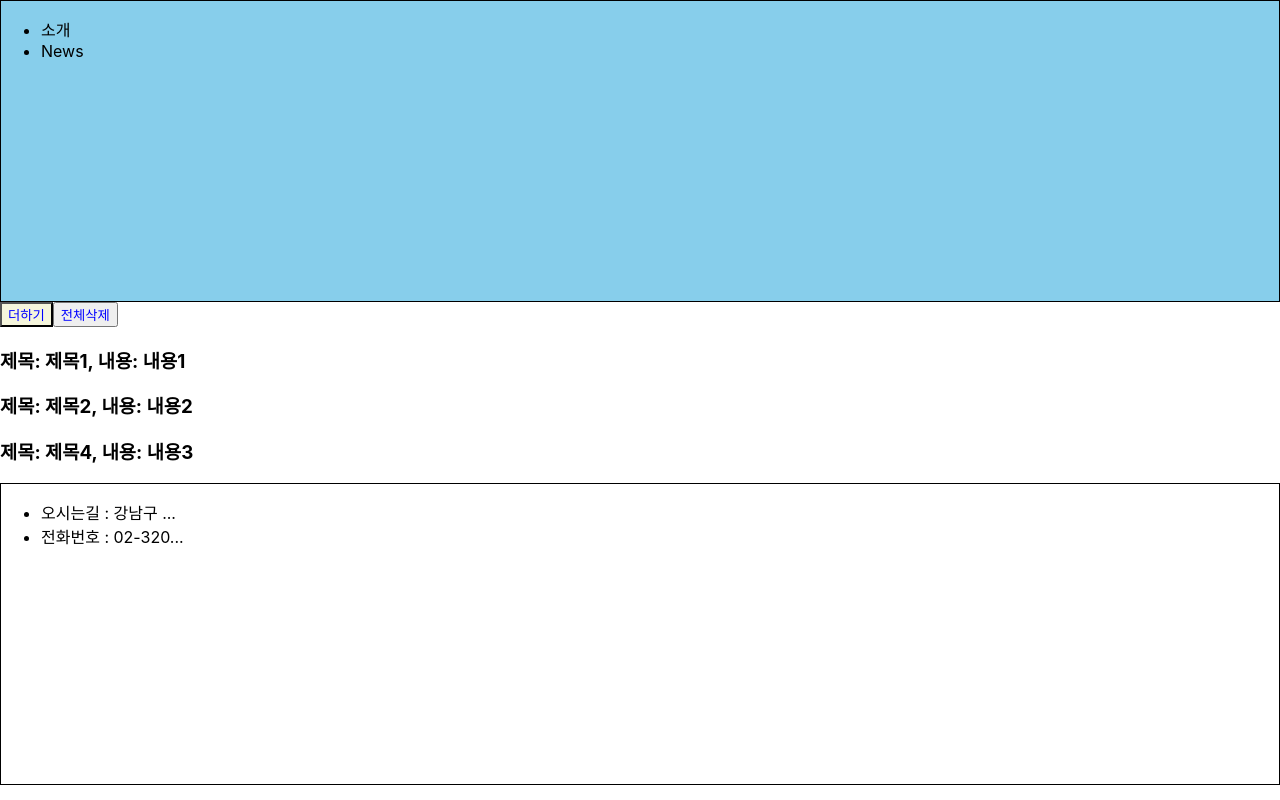
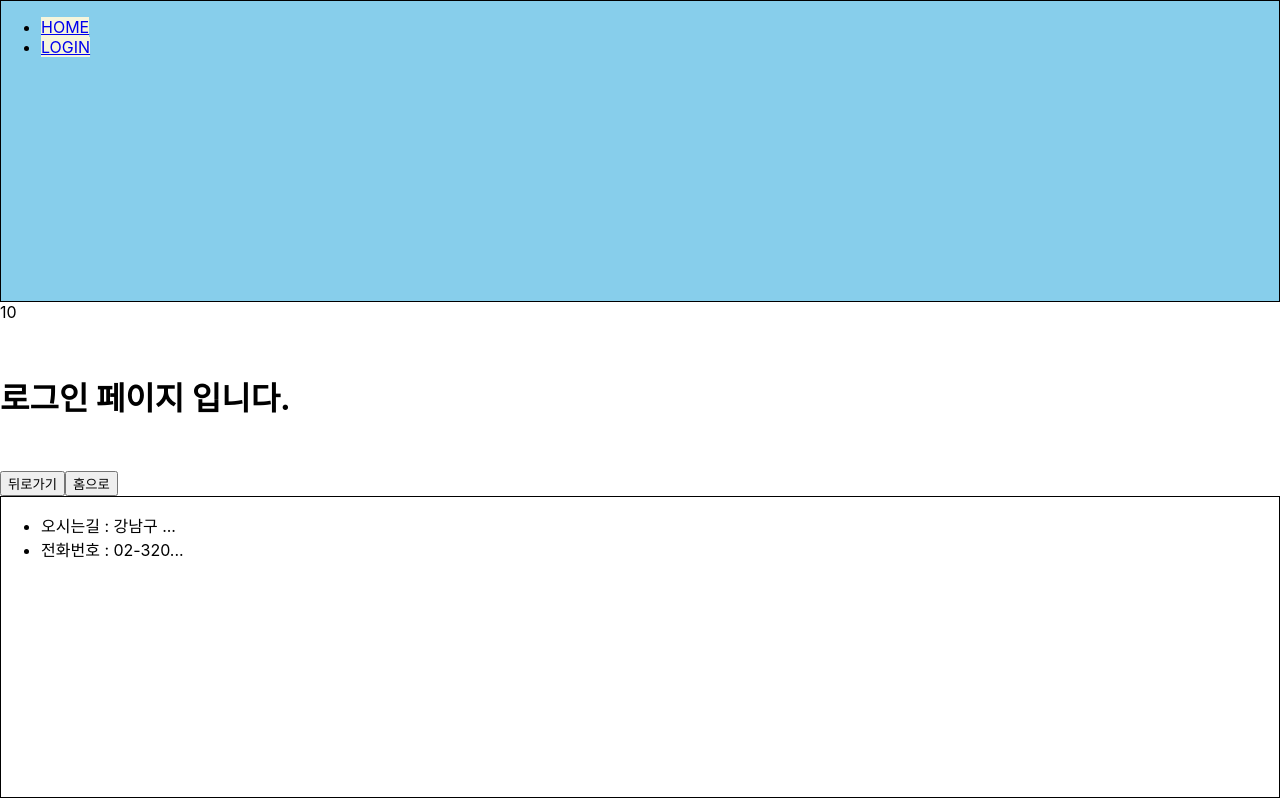
Before and after one commit to HyunsuChoi-git/Project-MovieBoard, a React (Create React App) app: page /login/10 in a window 1280 px wide. Built offline with nearby package versions, Linux system fonts and the light colour scheme.

Commit message:
study react route com

```diff
--- a/package.json
+++ b/package.json
@@ -8,6 +8,7 @@
     "@testing-library/user-event": "^13.5.0",
     "react": "^18.2.0",
     "react-dom": "^18.2.0",
+    "react-router-dom": "^6.3.0",
     "react-scripts": "5.0.1",
     "styled-components": "^5.3.5",
     "web-vitals": "^2.1.4"
@@ -35,5 +36,8 @@
       "last 1 firefox version",
       "last 1 safari version"
     ]
+  },
+  "devDependencies": {
+    "mini-css-extract-plugin": "2.4.5"
   }
 }
--- a/src/App.js
+++ b/src/App.js
@@ -1,13 +1,21 @@
 import './App.css';
+import Footer from './components/Footer';
+import Header from './components/Header';
+import { Route } from 'react-router-dom'
+import { Routes } from 'react-router-dom'
 import HomePage from './pages/HomePage';
 import LoginPage from './pages/LoginPage';
-
 
 
 function App() {
   return (
     <div>
-      <HomePage/>
+      <Header/>
+      <Routes>
+        <Route path="/" element={<HomePage />}/>
+        <Route path="/login/:id" element={<LoginPage />}/>
+      </Routes>
+      <Footer />
     </div>
 
   );
--- a/src/components/Header.js
+++ b/src/components/Header.js
@@ -1,21 +1,32 @@
 import React from 'react';
 import styled from 'styled-components';
+import { Link } from 'react-router-dom';
 
 
-const StyledHEaderDiv = styled.div`
+const StyledHeaderDiv = styled.div`
     border: 1px solid black;
     height: 300px;
     background-color: ${(props)=>props.backgroundColor};
-`
+`;
+
+const StyledHeaderLink = styled(Link)`
+    background-color: beige;
+`;
 
 const Header = () => {
     return (
-        <StyledHEaderDiv backgroundColor='skyblue'>
+        <StyledHeaderDiv backgroundColor='skyblue'>
             <ul>
-                <li>소개</li>
-                <li>News</li>
+                <li>
+                    <StyledHeaderLink to='/'>HOME</StyledHeaderLink>
+                </li>
+                <li>
+                    <StyledHeaderLink to='/login/10'>LOGIN</StyledHeaderLink>
+                </li>
             </ul>
-        </StyledHEaderDiv>
+        </StyledHeaderDiv>
+
+
     );
 };
 
--- a/src/components/home/Home.js
+++ b/src/components/home/Home.js
@@ -11,8 +11,6 @@ let StyledAddButton = styled(StyledDeleteButton)`
 
 
 const Home = (props) => {
-    console.log(props);
-    console.log(props.boards);
 
     //구조분할할당
     const { boards, setBoards, user} = props;
@@ -22,7 +20,7 @@ const Home = (props) => {
           <StyledAddButton user={user} onClick={() => setBoards([...boards, {id:4,title:' 제목4',content:'내용4'}])}>더하기</StyledAddButton>
           <StyledDeleteButton user={user} onClick={() => setBoards([])}>전체삭제</StyledDeleteButton>
           {boards.map((board)=>(
-            <h3>제목: {board.title}, 내용: {board.content} </h3>
+            <h3 key={board.id}>제목: {board.title}, 내용: {board.content} </h3>
           ))}
         </div>
     );
--- a/src/index.js
+++ b/src/index.js
@@ -3,15 +3,16 @@ import ReactDOM from 'react-dom/client';
 import './index.css';
 import App from './App';
 import reportWebVitals from './reportWebVitals';
+import { BrowserRouter } from 'react-router-dom';
+
 
 const root = ReactDOM.createRoot(document.getElementById('root'));
 root.render(
   <React.StrictMode>
-    <App />
+    <BrowserRouter>
+      <App />
+    </BrowserRouter>
   </React.StrictMode>
 );
 
-// If you want to start measuring performance in your app, pass a function
-// to log results (for example: reportWebVitals(console.log))
-// or send to an analytics endpoint. Learn more: https://bit.ly/CRA-vitals
 reportWebVitals();
--- a/src/pages/HomePage.js
+++ b/src/pages/HomePage.js
@@ -1,6 +1,4 @@
 import React, { useEffect, useState } from 'react';
-import Footer from '../components/Footer';
-import Header from '../components/Header';
 import Home from '../components/home/Home';
 
 const HomePage = () => {
@@ -24,9 +22,7 @@ const HomePage = () => {
 
     return (
         <div>
-            <Header />
             <Home boards={boards} setBoards={setBoards} user={user} setUser={setUser}/>
-            <Footer />
         </div>
     );
 };
--- a/src/pages/LoginPage.js
+++ b/src/pages/LoginPage.js
@@ -1,18 +1,20 @@
 import React from 'react';
-import Footer from '../components/Footer';
-import Header from '../components/Header';
 import Login from '../components/login/Login';
+import { useParams, useNavigate} from 'react-router-dom';
 
 
 // 페이지는 컴포넌트들의 조합니다.
 // 컴포넌트를 만들어놓으면 재사용할 수 있다.
 
 const LoginPage = () => {
+    const {id} = useParams();
+    const navigate = useNavigate();
     return (
         <div>
-            <Header/>
+            {id}
             <Login/>
-            <Footer/>
+            <button onClick={() => navigate(-1)}>뒤로가기</button>
+            <button onClick={() => navigate("/")}>홈으로</button>
         </div>
     );
 };
```
Also changed, not shown: 2 other files (tests, documents, lock files or other folders).
